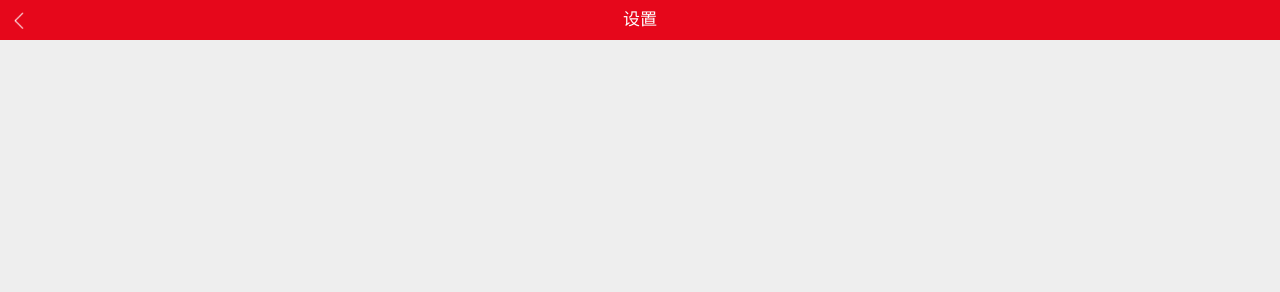
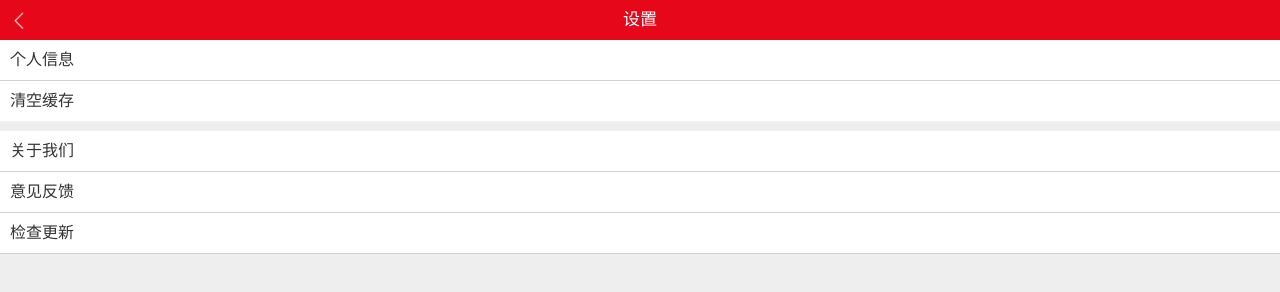
Before and after one commit to Herozjx/First-day-of-work-on-mobile, a plain HTML site: page 作业2：我的-设置/index.html in a window 1280 px wide. Drawn offline with Linux system fonts and the light colour scheme.

Commit message:
作业二主体完成

```diff
--- a/作业2：我的-设置/index.html
+++ b/作业2：我的-设置/index.html
@@ -19,7 +19,13 @@
       <span>设置</span>
     </header>
     <!-- 主体部分 -->
-    <main></main>
+    <main>
+      <a href="#">个人信息</a>
+      <a href="#" class="clear">清空缓存</a>
+      <a href="#">关于我们</a>
+      <a href="#">意见反馈</a>
+      <a href="#">检查更新</a>
+    </main>
     <!-- 底部部分 -->
     <footer></footer>
   </body>
--- a/作业2：我的-设置/less/index.less
+++ b/作业2：我的-设置/less/index.less
@@ -6,9 +6,12 @@ html,body{
     font-size: 10px;
     background-color: #eeeeee;
 }
-/* 公用色号 */
-.color(@color:#e6071b){
-   color: @color;
+a{
+    text-decoration: none;
+}
+/* 公用下边框 */
+.borderBottom(@px:1px,@color:#d1d1d1){
+    border-bottom: @px solid @color;
 }
 header{
    width: 100%;
@@ -34,3 +37,24 @@ header{
     color: #fdffff;
    }
 }
+/* 主体部分 */
+main{
+    width: 100%;
+    padding-top: 4rem;
+    box-sizing: border-box;
+    a{
+        .borderBottom;
+        padding: 0 1rem;
+        display: block;
+        width: 100%;
+        height: 4rem;
+        line-height: 4rem;
+        font-size: 1.6rem;
+        color: #333333;
+        background-color: #ffffff;
+    }
+    .clear{
+        margin-bottom: 1rem;
+        border: none;
+    }
+}
```
Also changed, not shown: 作业2：我的-设置/less/index.css.
